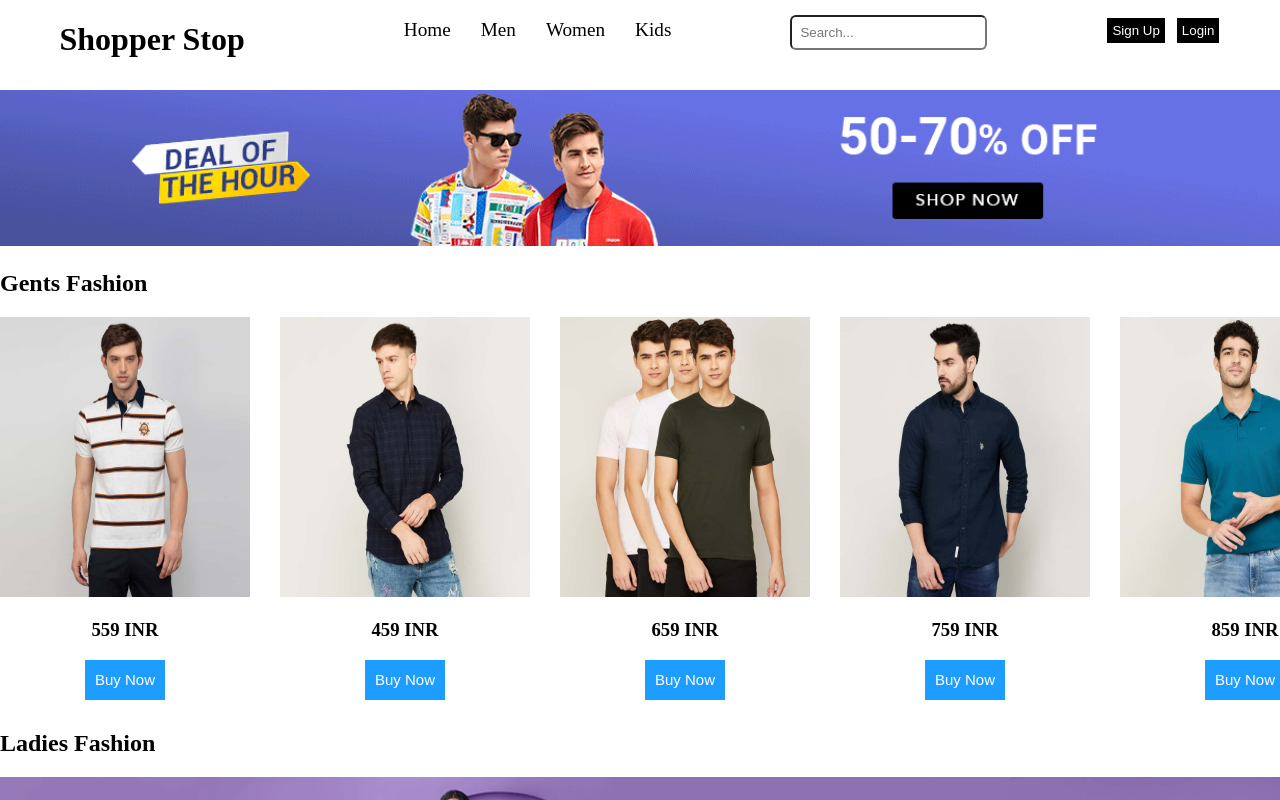
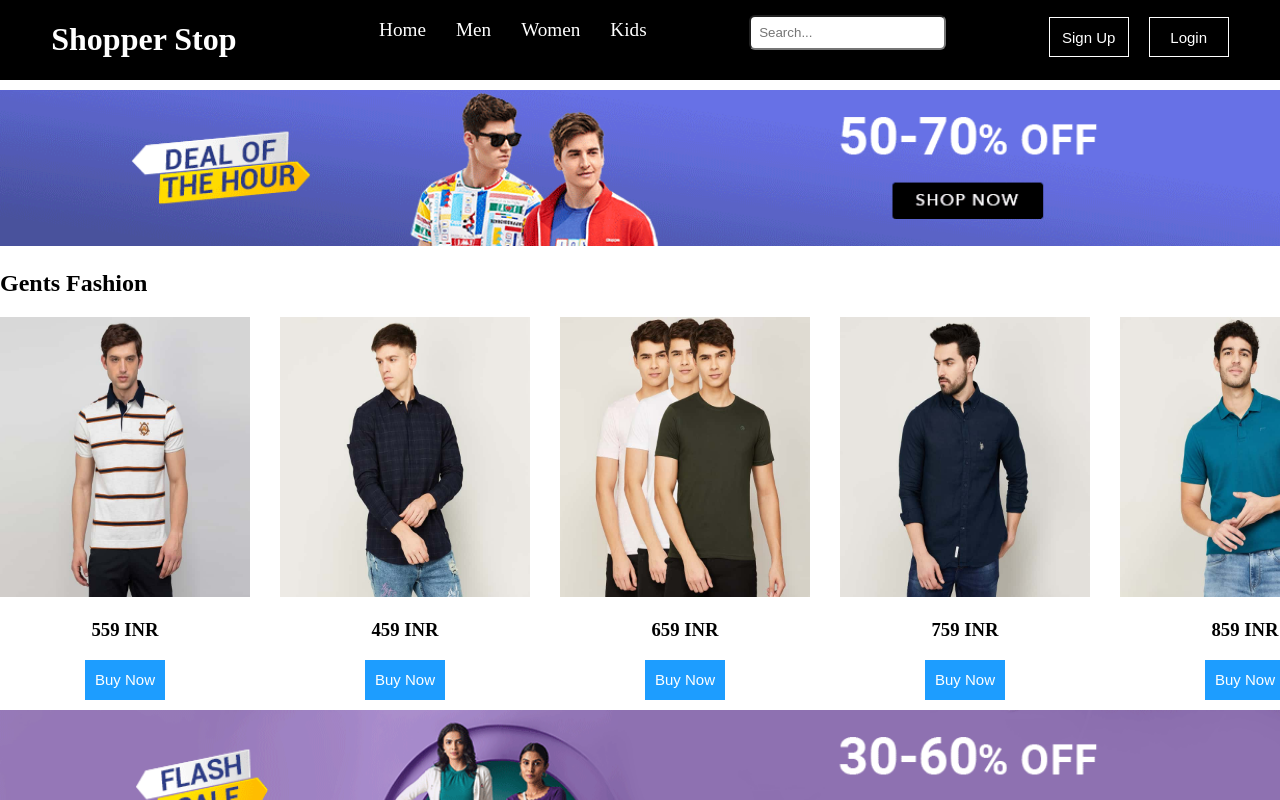
Before and after one commit to sriram5N2/React-Landing-Page, a React (Vite) app in the folder my-shopping-store/: page / in a window 1280 px wide. Shown: the top 800 px of the page. Built offline with nearby package versions, Linux system fonts and the light colour scheme.

Commit message:
done with the styling part

```diff
--- a/my-shopping-store/src/App.css
+++ b/my-shopping-store/src/App.css
@@ -4,21 +4,52 @@ body{
 }
 .main-container{
   display: flex;
+  background-color: black;
+  color: white;
 
 
   justify-content: space-around;
 }
 
+.left h1{
+  cursor: pointer;
+}
 
 
-.list-section{
+
+.list-section {
  display: flex;
  list-style: none;
  gap: 30px;
  font-size: larger;
+ cursor: pointer;
 
 }
+.list-section li{
+  position: relative;
+  transition: transform 0.3s ease, z-index 0.3s ease;
+  z-index: 0;
+}
 
+.list-section li:hover {
+  transform: scale(1.1);    /* slightly bigger */
+  z-index: 10;              /* bring in front */
+}
+
+.list-section li::after {
+  content: "";
+  position:absolute;
+  width: 0;
+  height: 2px;
+  bottom: 0;
+  left: 0;
+  background-color: white;
+  transition: width 0.2s ease;
+}
+
+.list-section li:hover::after {
+  width: 100%;                /* animate underline expanding */
+}
 .search-section input{
    margin: 15px 0px 0px 0px;
   border-radius: 6px;
@@ -34,10 +65,23 @@ body{
   background-color: black;
   border: 1px solid white;
 
+  height: 40px;
+  width: 80px;
+  font-size: 15px;
+
+  cursor: pointer;
+
+  position: relative;
+  transition: transform 0.3s ease, z-index 0.3s ease;
+  z-index: 0;
+}
+.right button:hover{
+    transform: scale(1.1);
+  z-index: 10;
 
 }
 .sign-up-btn{
-  margin-right: 10px;
+  margin-right: 20px;
 }
 
 .banner img{
--- a/my-shopping-store/src/components/Womencollection.jsx
+++ b/my-shopping-store/src/components/Womencollection.jsx
@@ -6,10 +6,12 @@ const Womencollection = (props) => {
   return (
     <div className='Collections'>
 
-       <h2>{title}</h2>
+
        <div className="women-banner">
           <img  src='../assets/LadiesBanner.gif' alt='Ladies-Banner'/>
        </div>
+
+       <h2>{title}</h2>
 
        <div className='Men-images'>
 
```
